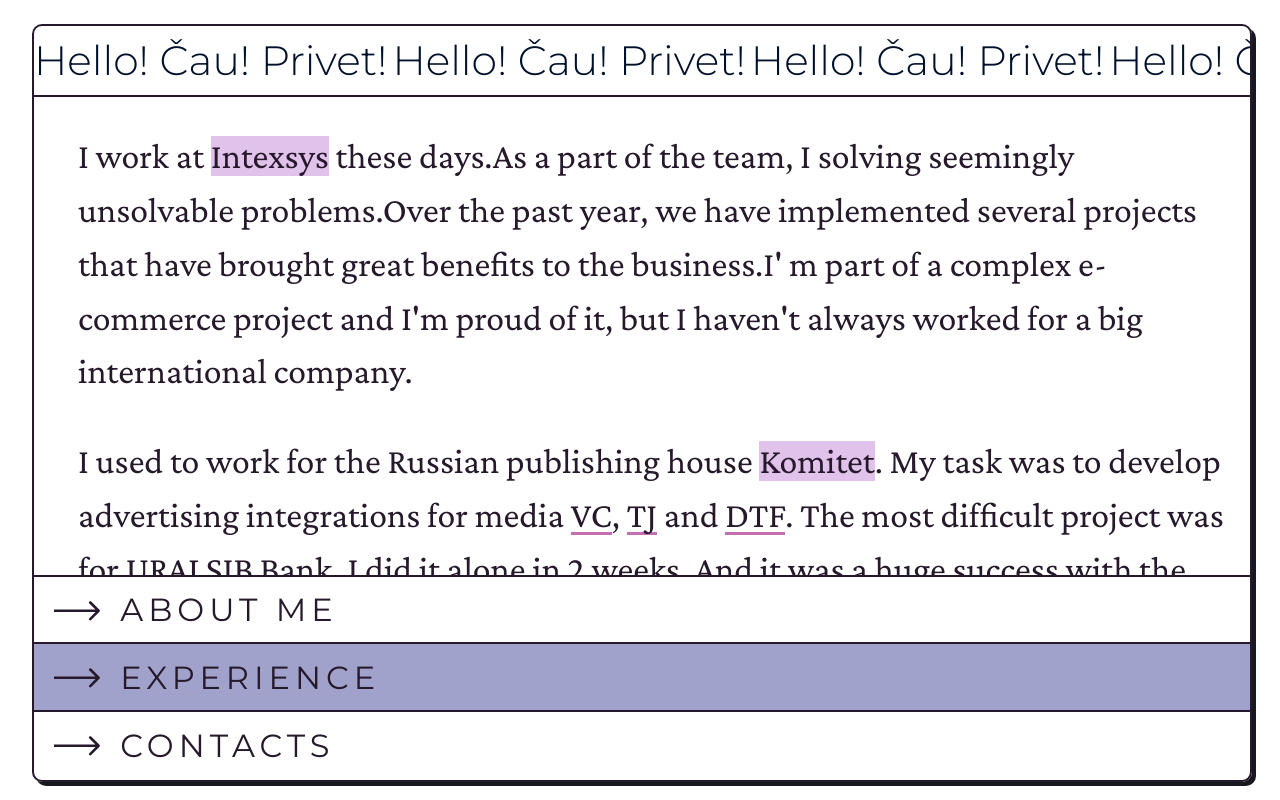
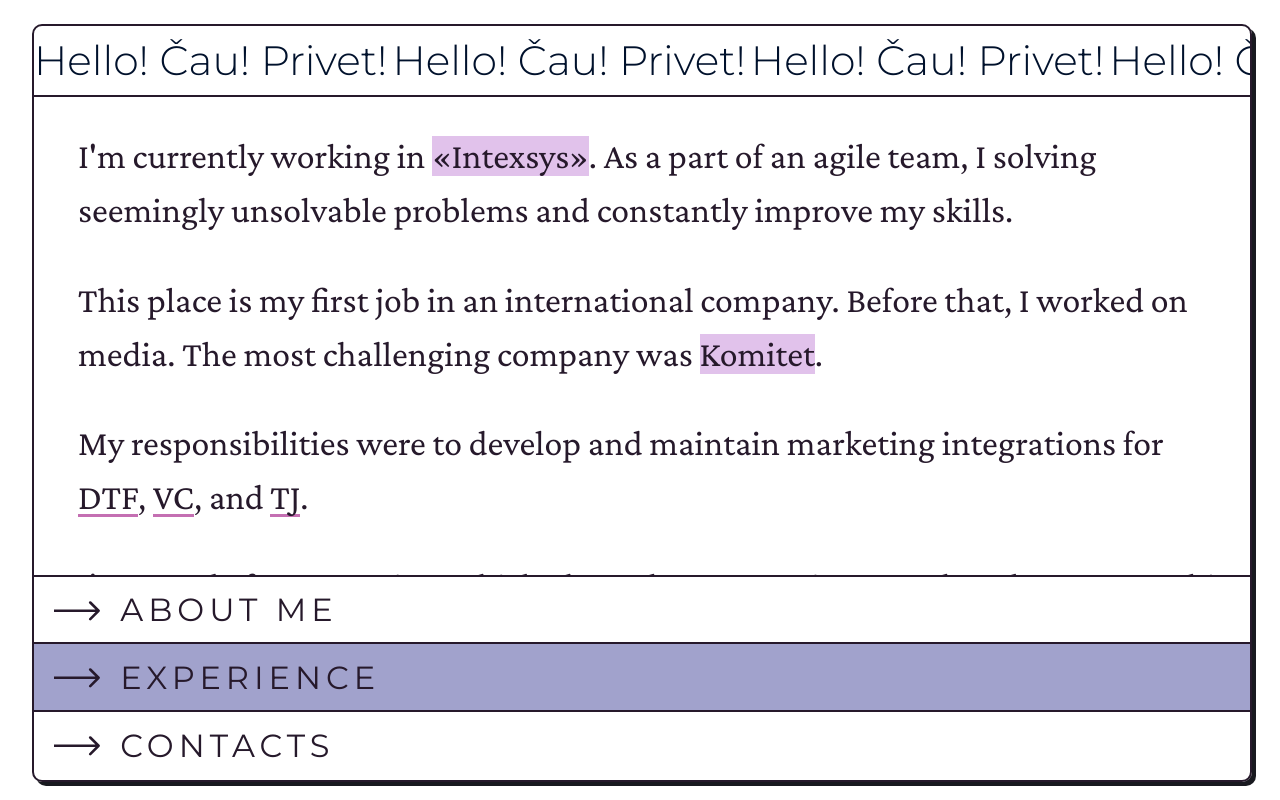
Before and after one commit to catherineriver/catherineriver, a Next.js app: page / in a window 1280 px wide. Both pictures are taken after a click on the element "EXPERIENCE". Built offline with nearby package versions, Linux system fonts and the light colour scheme.

Commit message:
update text

```diff
--- a/components/InteractiveContent/InteractiveContent.js
+++ b/components/InteractiveContent/InteractiveContent.js
@@ -4,7 +4,11 @@ import Marquee from '../marquee/marquee';
 export default function InteractiveContent () {
     return (
         <div className={styles.container}>
-            <p>I work at <Marquee index={1}>Intexsys</Marquee> these days.As a part of the team, I solving seemingly unsolvable problems.Over the past year, we have implemented several projects that have brought great benefits to the business.I&apos; m part of a complex e-commerce project and I&apos;m proud of it, but I haven&apos;t always worked for a big international company.</p>
-            <p>I used to work for the Russian publishing house <Marquee index={2}>Komitet</Marquee>. My task was to develop advertising integrations for media <a href="https://vc.ru/" target="_blank" rel="noreferrer">VC</a>, <a href="https://tjournal.ru/" target="_blank" rel="noreferrer">TJ</a> and <a href="https://dtf.ru/" target="_blank" rel="noreferrer">DTF</a>. The most difficult project was for URALSIB Bank, I did it alone in 2 weeks. And it was a huge success with the audience. People start a real battle trying to save businessmen from despair and broke.</p>
+            <p>I&apos;m currently working in <Marquee index={1}>«Intexsys»</Marquee>. As a part of an agile team, I solving seemingly unsolvable problems and constantly improve my skills.</p>
+            <p>This place is my first job in an international company. Before that, I worked on media. The most challenging company was <Marquee index={2}>Komitet</Marquee>.</p>
+            <p>My responsibilities were to develop and maintain marketing integrations for <a href="https://dtf.ru" rel="noreferrer" target="_blank">DTF</a>, <a href="https://vc.ru/" rel="noreferrer" target="_blank">VC</a>, and <a href="https://tjournal.ru/" rel="noreferrer" target="_blank">TJ</a>.</p>
+            <p>I&apos;m proud of every project which I have done. But mine most loved - <a href="https://vc.ru/special/uralsib-tamagochi" rel="noreferrer" target="_blank">Tamagotchi of Businessman</a>, for Uralsib Bank. This project caused a battle between users. Day and night they clicked on the love/hate buttons and leaded virtual Businessmen to success.</p>
+            <p>Unfortunately, special projects in this media don&apos;t live long. And many of them exist only on my GitHub now.</p>
+            <p>I started my frontend developer career at <a href="https://www.strelka.com/en" rel="noreferrer" target="_blank">«Strelka Institute for Media, Architecture and Design»</a></p>
         </div>
     )}
```
